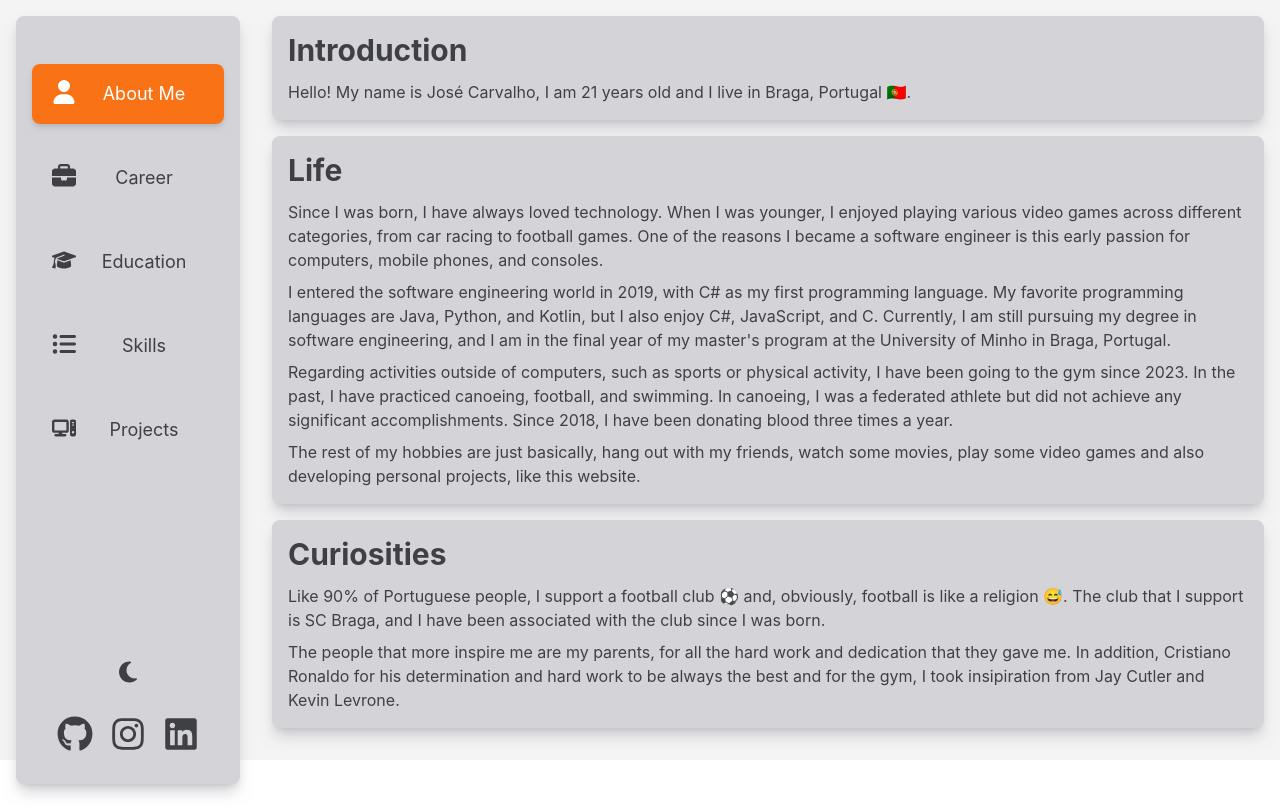
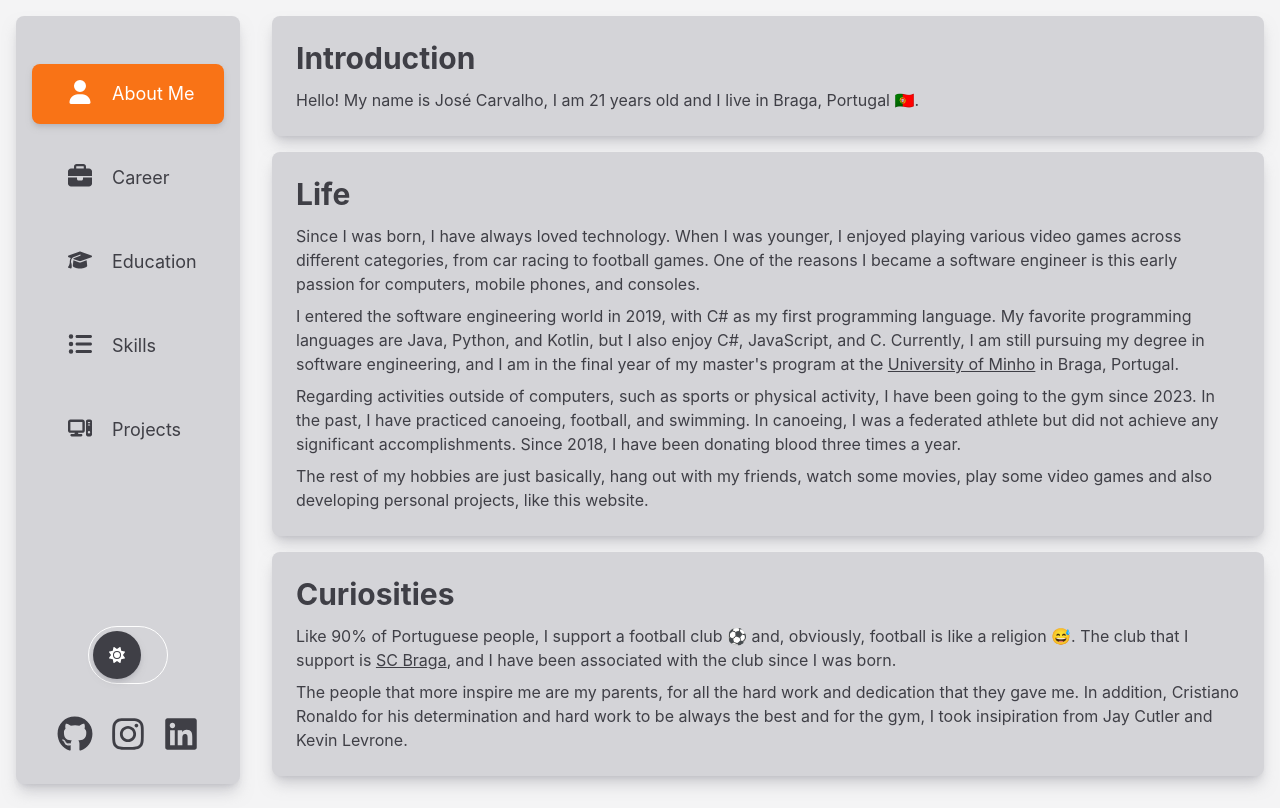
Before and after one commit to JoseBambora/JoseBambora.github.io, a React (Create React App) app in the folder react-app2.0/: page / in a window 1280 px wide. Built offline with nearby package versions, Linux system fonts and the light colour scheme.

Commit message:
Implemented Career and Education pages and tried to improve button that changes between dark and light mode.

```diff
--- a/react-app2.0/src/App.js
+++ b/react-app2.0/src/App.js
@@ -2,6 +2,10 @@ import { useState } from 'react';
 import './App.css';
 import SideBar from './components/Sidebar';
 import AboutMe from './pages/AboutMe';
+import Career from './pages/Career';
+import Education from './pages/Education';
+import Skills from './pages/Skills';
+import Projects from './pages/Projects';
 
 /*
 
@@ -27,9 +31,13 @@ function Page({ page }) {
     case 0:
       return <AboutMe />
     case 1:
-      return <p>1</p>
+      return <Career />
+    case 2:
+      return <Education />
+    case 3:
+      return <Skills />
     default:
-      return <p>2</p>
+      return <Projects />
   }
 
 }
@@ -39,7 +47,7 @@ function App() {
   return (
     <div className="md:flex bg-zinc-100 text-zinc-700 dark:text-white dark:bg-zinc-700">
       <SideBar setPage={setPage} page={page} />
-      <main className='md:w-4/5'>
+      <main className='md:w-4/5 min-h-screen'>
         <Page page={page} />
       </main>
     </div>
--- a/react-app2.0/src/components/Sidebar.js
+++ b/react-app2.0/src/components/Sidebar.js
@@ -6,20 +6,17 @@ import { FaUser } from "react-icons/fa6";
 import { FaBriefcase } from "react-icons/fa6";
 import { FaListUl } from "react-icons/fa6";
 import { FaComputer, FaGraduationCap } from "react-icons/fa6";
-import { FaMoon } from "react-icons/fa6";
+import { FaMoon, FaSun } from "react-icons/fa6";
 import { FaBars } from "react-icons/fa6";
 import { FaXmark } from "react-icons/fa6";
 import Button from "../ui/Button";
 import Container from "../ui/Container";
 
-
-
-
 function SideBarElement({ text, icon, onClick, selected }) {
   return (
     <button className={"relative text-lg flex p-4 rounded-lg overflow-hidden group " + (selected ? "bg-orange-500 shadow-md shadow-zinc-400/50 dark:shadow-zinc-900 text-white" : "")} onClick={onClick}>
-      <div className="w-1/5 text-2xl flex justify-center z-10">{icon}</div>
-      <div className="w-4/5 z-10">{text}</div>
+      <div className="w-2/5 text-2xl flex justify-center z-10">{icon}</div>
+      <div className="w-3/5 z-10 text-left">{text}</div>
       <span className="absolute inset-0 bg-red-500 dark:bg-red-600 transform -translate-x-full group-hover:translate-x-0 duration-500 opacity-0 group-hover:opacity-100 group-hover:text-white"></span>
     </button>
   )
@@ -33,7 +30,17 @@ function SideBarLightDark() {
   };
   return (
     <Container col={false} center={true}>
-      <button className="text-2xl hover:scale-125" onClick={toggleDarkMode} ><FaMoon /></button>
+      <div className="border border-white rounded-full w-1/2 p-1 flex">
+        <div className={`transform duration-300 ease-in-out ${darkMode ? 'translate-x-full' : 'translate-x-0'}`}>
+          <Button onClick={toggleDarkMode} fullrounded={true}>
+            {darkMode ? (
+              <FaMoon />
+            ) : (
+              <FaSun />
+            )}
+          </Button>
+        </div>
+      </div>
     </Container>
   )
 }
@@ -42,9 +49,9 @@ function SideBarContact() {
   return (
     <div className="flex justify-around w-full rounded-lg">
       <Container col={false} center={false}>
-        <a target="blank" className=" duration-300 flex-grow text-4xl flex justify-center hover:scale-125" href="https://github.com/JoseBambora"><FaGithub /></a>
-        <a target="blank" className=" duration-300 flex-grow text-4xl flex justify-center hover:scale-125" href="https://www.instagram.com/josebambora20/"><FaInstagram /></a>
-        <a target="blank" className=" duration-300 flex-grow text-4xl flex justify-center hover:scale-125" href="https://www.linkedin.com/in/jose-m-carvalho"><FaLinkedin /></a>
+        <a target="blank" className="duration-300 flex-grow text-4xl flex justify-center hover:scale-125" href="https://github.com/JoseBambora"><FaGithub /></a>
+        <a target="blank" className="duration-300 flex-grow text-4xl flex justify-center hover:scale-125" href="https://www.instagram.com/josebambora20/"><FaInstagram /></a>
+        <a target="blank" className="duration-300 flex-grow text-4xl flex justify-center hover:scale-125" href="https://www.linkedin.com/in/jose-m-carvalho"><FaLinkedin /></a>
       </Container>
     </div>
   )
@@ -70,10 +77,10 @@ function SideBarElements({ setPage, setHidden, page }) {
   return (
     <div className="fixed w-full md:w-1/5 h-screen md:bg-opacity-0 dark:md:bg-opacity-0 bg-zinc-500 dark:bg-zinc-500 bg-opacity-50 dark:bg-opacity-50">
       <Container col={false} center={false}>
-        <div className="absolute top-6 right-0 md:hidden z-10">
+        <div className="absolute top-6 right-0 md:hidden z-50">
           <Button onClick={setHidden} fullrounded={true}><FaXmark /></Button>
         </div>
-        <div className={"w-full h-full items-stretch bg-zinc-300 dark:bg-zinc-800 rounded-lg shadow-lg shadow-zinc-400/50 dark:shadow-zinc-900"}>
+        <div className={"w-full h-full items-stretch bg-zinc-300 dark:bg-zinc-800 rounded-lg shadow-lg shadow-zinc-400/50 dark:shadow-zinc-900 z-40"}>
           <Container col={true} center={false}>
             <SideBarTop>
               <SideBarElement selected={page === 0} onClick={() => { setPage(0); setHidden(true) }} text="About Me" icon={<FaUser />} />
--- a/react-app2.0/src/pages/AboutMe.js
+++ b/react-app2.0/src/pages/AboutMe.js
@@ -1,6 +1,7 @@
 
 import Container from '../ui/Container';
-import Card from '../ui/Card';
+import { Card } from '../ui/Card';
+import Link from '../ui/Link';
 
 function AboutMe() {
   return (
@@ -16,7 +17,7 @@ function AboutMe() {
         <p>
           I entered the software engineering world in 2019, with C# as my first programming language.
           My favorite programming languages are Java, Python, and Kotlin, but I also enjoy C#, JavaScript, and C.
-          Currently, I am still pursuing my degree in software engineering, and I am in the final year of my master's program at the <a href={'https://www.uminho.pt/PT'}>University of Minho</a> in Braga, Portugal.
+          Currently, I am still pursuing my degree in software engineering, and I am in the final year of my master's program at the <Link href={'https://www.uminho.pt/PT'}>University of Minho</Link> in Braga, Portugal.
         </p>
         <p>
           Regarding activities outside of computers, such as sports or physical activity, I have been going to the gym since 2023.
@@ -30,7 +31,7 @@ function AboutMe() {
       <Card title={'Curiosities'}>
         <p>
           Like 90% of Portuguese people, I support a football club ⚽ and, obviously, football is like a religion 😅.
-          The club that I support is <a href={'https://scbraga.pt/'}>SC Braga</a>, and I have been associated with the club since I was born.
+          The club that I support is <Link href={'https://scbraga.pt/'}>SC Braga</Link>, and I have been associated with the club since I was born.
         </p>
         <p>
           The people that more inspire me are my parents, for all the hard work and dedication that they gave me. In addition, Cristiano Ronaldo for his determination and hard work to be always the best and for the gym, I took insipiration from Jay Cutler and Kevin Levrone.
--- /dev/null
+++ b/react-app2.0/src/pages/Career.js
@@ -0,0 +1,26 @@
+import Container from '../ui/Container';
+import { Card, LinkProject, Sections } from '../ui/Card';
+
+
+function Career() {
+  const projectsCesium = [
+    <LinkProject href={"https://github.com/orgs/cesium/teams/sc22-karaokium"} text={"Karaokium"} />
+  ]
+  const projectsITSector = [
+    <LinkProject href={"https://github.com/JoseBambora/ProjetoITSector"} text={"Academy Project"} />,
+    <LinkProject href={"https://www.bancomontepio.pt/"} text={"Montepio Net 24"} />,
+  ]
+  return (
+    <Container col={true} center={false}>
+      <Card title={"IT Sector"} label={"Summer Lab"} extra={"7/2023 - 7/2023"}>
+        <Sections topics={["Java / Java Servlet /Spring Boot", "Web Development"]} projects={projectsITSector} />
+      </Card>
+
+      <Card title={"Cesium"} label={"Summer Camp"} extra={"7/2022 - 7/2022"}>
+        <Sections topics={["Elixir / Phoenix", "Web Development"]} projects={projectsCesium} />
+      </Card>
+    </Container>
+  )
+}
+
+export default Career;
--- /dev/null
+++ b/react-app2.0/src/pages/Education.js
@@ -0,0 +1,28 @@
+import Container from '../ui/Container';
+import { LinkProject, Sections, Card } from '../ui/Card';
+
+
+function Education() {
+  const projectsMaster = [
+    <LinkProject href={"https://github.com/AbhimanyuAryan/llm-finetuning"} text={"Large Language Models"} />,
+    <LinkProject href={"https://github.com/regedor/pi-ww"} text={"Final Software Engineering Project"} />,
+    <LinkProject href={"https://github.com/JoseBambora/Projeto-TDS"} text={"Mobile App BraGuia"} />,
+  ]
+  const projectsBachelor = [
+    <LinkProject href={"https://github.com/JoseBambora/ProjetoEW"} text={"Node JS Website"} />,
+    <LinkProject href={"https://github.com/JoseBambora/ProjetoADI"} text={"Artificial Intelligence (ADI)"} />,
+    <LinkProject href={"https://github.com/JoseBambora/ProjetoSD"} text={"Distributed Systems"} />,
+  ]
+  return (
+    <Container col={true} center={false}>
+      <Card title={"Master of Software Engineering"} label={"University of Minho"} extra={"9/2023-Until Now"}>
+        <Sections topics={["Software Engineering", "Artificial Intelligence", "Software Development"]} projects={projectsMaster} />
+      </Card>
+      <Card title={"Bachelor of Software Engineering"} label={"University of Minho"} extra={"9/2020 - 6/2023"}>
+        <Sections topics={["Distributed Systems", "Software Engineering", "Artificial Inteligence"]} projects={projectsBachelor} />
+      </Card>
+    </Container>
+  )
+}
+
+export default Education;
--- /dev/null
+++ b/react-app2.0/src/pages/Projects.js
@@ -0,0 +1,15 @@
+import Container from '../ui/Container';
+import { Card } from '../ui/Card';
+
+
+function Projects() {
+  return (
+    <Container>
+      <Card title={"Projects"}>
+
+      </Card>
+    </Container>
+  )
+}
+
+export default Projects;
--- /dev/null
+++ b/react-app2.0/src/pages/Skills.js
@@ -0,0 +1,15 @@
+import Container from '../ui/Container';
+import { Card } from '../ui/Card';
+
+
+function Skills() {
+  return (
+    <Container>
+      <Card title={"Skills"}>
+
+      </Card>
+    </Container>
+  )
+}
+
+export default Skills;
--- a/react-app2.0/src/ui/Card.js
+++ b/react-app2.0/src/ui/Card.js
@@ -1,9 +1,45 @@
 import Container from "./Container";
+import Link from '../ui/Link';
+import { FaGithub } from 'react-icons/fa6';
 
-function Card({ children, title, label, extra }) {
+export function Topic({ title, content }) {
+  return (
+    <section className='w-full'>
+      <span className='font-semibold text-lg'>{title}</span>
+      <ul className='mt-3 space-y-2 w-full ml-7 z-0'>
+        {content.map((t, index) => (
+          <li key={index}>
+            {t}
+          </li>))}
+      </ul>
+    </section>
+  )
+}
+
+export function Sections({ topics, projects }) {
+  return (
+    <div className='grid grid-cols-2 w-11/12'>
+      <Topic title={"Topics"} content={topics} />
+      <Topic title={"Projects"} content={projects} />
+    </div>
+  )
+}
+
+export function LinkProject({ href, text }) {
+  return (
+    <Link href={href}>
+      <div className='flex space-x-2'>
+        <div className="text-2xl flex justify-center text-zinc-700 dark:text-white"><FaGithub /> </div>
+        <p>{text}</p>
+      </div>
+    </Link>
+  )
+}
+
+export function Card({ children, title, label, extra }) {
   return (
     <div className="w-full bg-zinc-300 dark:bg-zinc-800 rounded-lg shadow-lg shadow-zinc-400/50 dark:shadow-zinc-900 mb-4 transition ease-in-out hover:scale-101 duration-300">
-      <Container col={true} center={false}>
+      <Container col={true} center={false} padding={true}>
         <section className="w-full flex mb-3">
           <section className="flex flex-col">
             <h1 className="text-3xl font-bold">{title}</h1>
@@ -20,5 +56,3 @@ function Card({ children, title, label, extra }) {
     </div>
   )
 }
-
-export default Card;
--- a/react-app2.0/src/ui/Container.js
+++ b/react-app2.0/src/ui/Container.js
@@ -1,6 +1,6 @@
-function Container({ col, center, children }) {
+function Container({ col, center, children, padding }) {
   return (
-    <div className={`w-full h-full flex ${col ? "flex-col" : "flex-row"} ${center ? "justify-center" : ""} p-4`}>
+    <div className={`w-full h-full flex ${col ? "flex-col" : "flex-row"} ${center ? "justify-center" : ""} ${padding ? "p-6" : "p-4"}`}>
       {children}
     </div>
   )
--- /dev/null
+++ b/react-app2.0/src/ui/Link.js
@@ -0,0 +1,8 @@
+function Link({ href, children }) {
+  return (
+    <a className="underline w-full" href={href} target="blank">
+      {children}
+    </a>)
+}
+
+export default Link;
```
Also changed, not shown: react-app2.0/src/ui/Icon.js (added).
